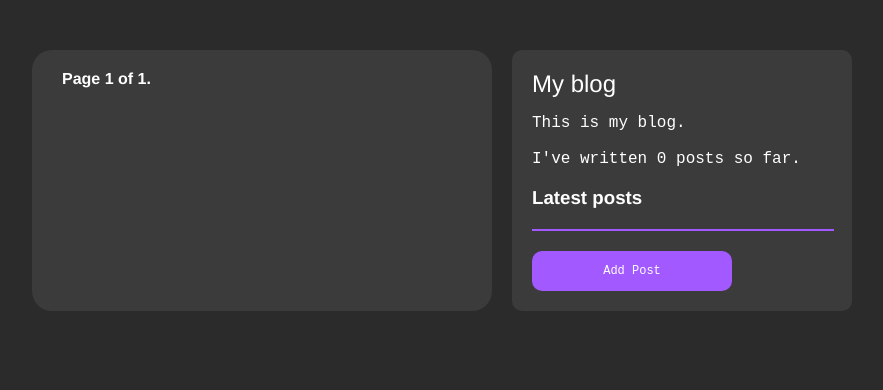
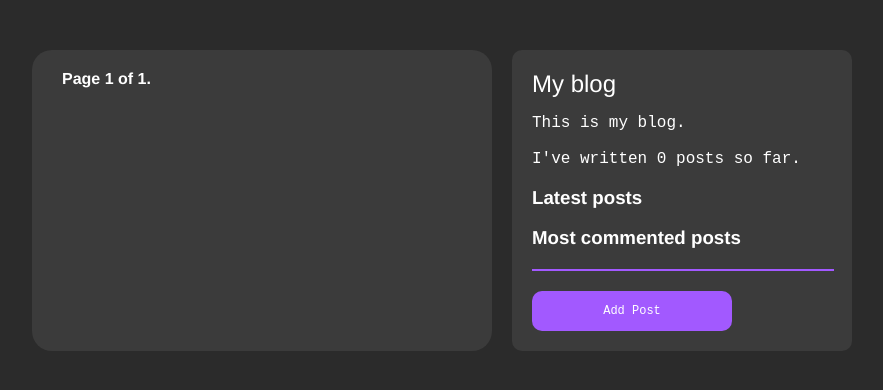
Before and after one commit to MuizValiyev/Blog, a Django app: page / in a window 1280 px wide. Shown: the top 390 px of the page, without its empty margins (198-1081 px from the left). Run offline with Django 4.2, Linux system fonts and the light colour scheme; data that the repository does not hold is empty.

Commit message:
add markdown

```diff
--- a/main/templates/main/base.html
+++ b/main/templates/main/base.html
@@ -22,9 +22,18 @@
             This is my blog.
             <br><br>
             I've written {% total_posts %} posts so far.
-            </p>
-            <h3 style="color: #fff;">Latest posts</h3>
-            {% show_latest_posts 3 %}
+        </p>
+        <h3 style="color: #fff;">Latest posts</h3>
+        {% show_latest_posts 3 %}
+        <h3 style="color: #fff;">Most commented posts</h3>
+        <ul style="color: #fff;">
+            {% get_most_commented_posts as most_commented_posts %}
+            {% for post in most_commented_posts %}
+            <li>
+                <a href="{{ post.get_absolute_url }}">{{ post.title }}</a>
+            </li>
+            {% endfor %}
+        </ul>
 
             <hr style="width: 100%; border: 1px solid #A259FF; margin-top: 20px;">
             <a href="{% url 'main:add' %}" style="display: flex; width: 200px;height: 40px; border-radius: 10px;background-color: #A259FF; justify-content: center;align-items: center; margin-top: 20px;">
--- a/main/templates/main/posts/detail.html
+++ b/main/templates/main/posts/detail.html
@@ -1,11 +1,12 @@
 {% extends "main/base.html" %}
+{% load blog_tags %}
 {% block title %}{{ post.title }}{% endblock %}
 {% block content %}
 <h1 style="color: #fff;">{{ post.title }}</h1>
 <p class="date" style="color: #fff;">
 Published {{ post.publish }} by {{ post.author }}
 </p>
-{{ post.body|linebreaks }}
+{{ post.body|markdown }}
 
 <a style="background-color: #A259FF; width: 200px; height: 40px; text-align: center; border-radius: 10px;" href="{% url "main:post_share" post.id %}">
     <p style=" width: 200px;color: #fff; height: 40px; line-height: 40px;margin: 0; font-size: 12px;">
--- a/main/templates/main/posts/list.html
+++ b/main/templates/main/posts/list.html
@@ -1,5 +1,6 @@
 {% extends 'main/base.html' %}
 {% load static %}
+{% load blog_tags %}
 <link rel="stylesheet" href="{% static 'main/css/style.css' %}">
 
 {% block title  %} My Blog {% endblock %}
@@ -31,7 +32,7 @@
     <p class="date" style="color: #fff;">
         Published {{ post.publish }} by {{ post.author }}
     </p>
-    <p style="color: #fff;">{{ post.body|truncatewords:30|linebreaks }}</p>
+    <p style="color: #fff;">{{ post.body|markdown|truncatewords_html:30 }}</p>
     {% endfor %}
     {% include 'main/paginator.html' with page=posts %}
 
--- a/main/templatetags/blog_tags.py
+++ b/main/templatetags/blog_tags.py
@@ -1,5 +1,8 @@
 from django import template
 from ..models import Post
+from django.db.models import Count
+from django.utils.safestring import mark_safe
+import markdown
 
 
 register = template.Library()
@@ -14,3 +17,16 @@ def total_posts():
 def show_latest_posts(count=5):
     latest_posts = Post.published.order_by('-publish')[:count]
     return {'latest_posts': latest_posts}
+
+
+@register.simple_tag
+def get_most_commented_posts(count=5):
+    return Post.published.annotate(
+    total_comments=Count('comments')
+    ).order_by('-total_comments')[:count]
+
+
+
+@register.filter(name='markdown')
+def markdown_format(text):
+    return mark_safe(markdown.markdown(text))
```
